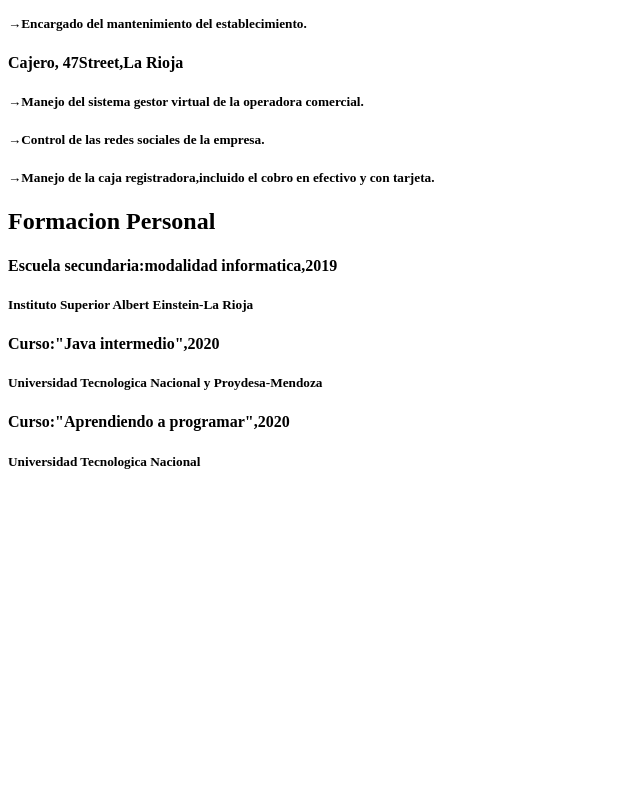
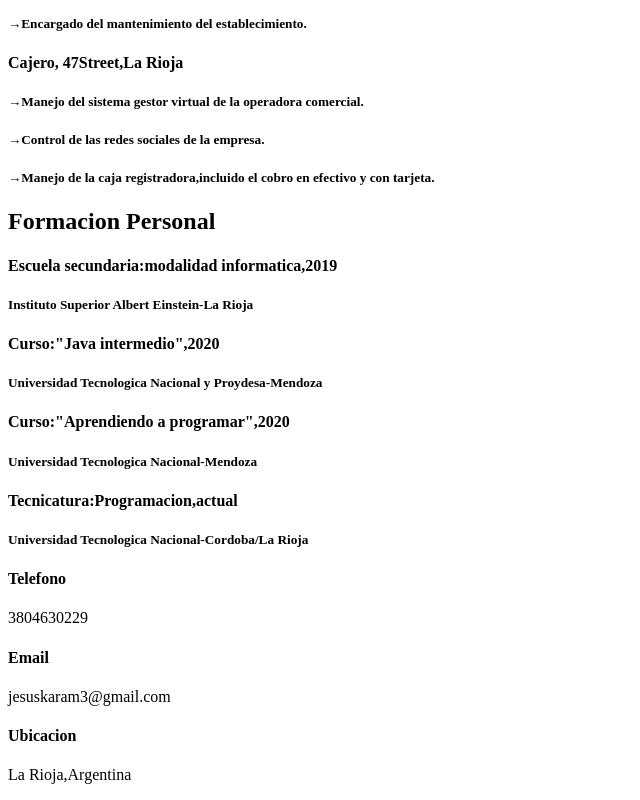
Before and after one commit to YisusK3/YisusK3.github.io, a plain HTML site: page index.html in a window 1280 px wide. Shown: the part 2946-3746 px from the top of the page, without its empty margins (0-640 px from the left). Before the commit the page ends 3438 px from the top, so only its background shows below. Drawn offline with Linux system fonts and the light colour scheme.

Commit message:
Se agrega el contenedor de contacto

```diff
--- a/index.html
+++ b/index.html
@@ -70,7 +70,9 @@
                     <h4>Curso:"Java intermedio",2020</h4>
                     <h5>Universidad Tecnologica Nacional y Proydesa-Mendoza</h5>
                     <h4>Curso:"Aprendiendo a programar",2020</h4>
-                    <h5>Universidad Tecnologica Nacional</h5>
+                    <h5>Universidad Tecnologica Nacional-Mendoza</h5>
+                    <h4>Tecnicatura:Programacion,actual</h4>
+                    <h5>Universidad Tecnologica Nacional-Cordoba/La Rioja</h5>
 
                 </div>
             </div>
@@ -78,5 +80,22 @@
         </section>
 
     </main>
+    <footer>
+        <div class="contenedor-footer">
+            <div class="content-foo">
+                <h4>Telefono</h4>
+                <p>3804630229</p>
+            </div>
+            <div class="content-foo">
+                <h4>Email</h4>
+                <p>jesuskaram3@gmail.com</p>
+            </div>
+            <div class="content-foo">
+                <h4>Ubicacion</h4>
+                <p>La Rioja,Argentina</p>
+            </div>
+
+        </div>
+    </footer>
 </body>
 </html>
```
